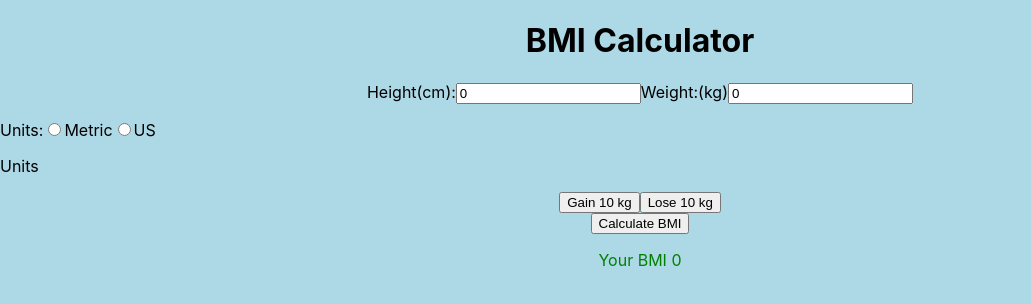
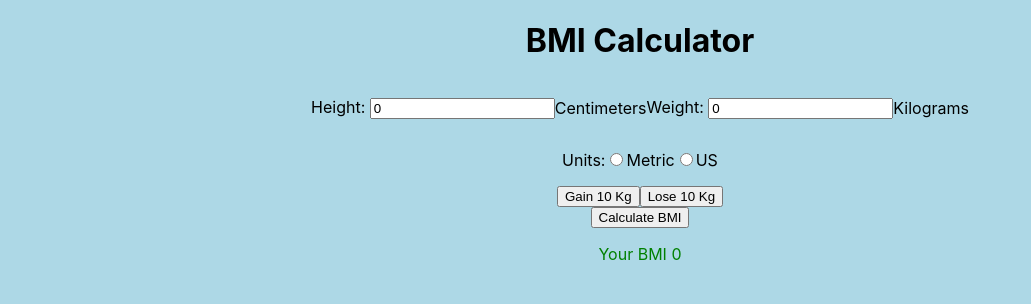
Before and after one commit to yash16chaudhary/INFO-655-Project, a React (Create React App) app: page / in a window 1280 px wide. Shown: the top 304 px of the page, without its empty margins (0-1031 px from the left). Built offline with nearby package versions, Linux system fonts and the light colour scheme.

Commit message:
Radio Buttons/Components

```diff
--- a/src/App.js
+++ b/src/App.js
@@ -1,6 +1,10 @@
 import { useState } from 'react';
 import './stylesheet.css';
 import OutputDisplay from './OutputDisplay';
+import WeightDisplay from './WeightDisplay';
+import HeightDisplay from './HeightDisplay';
+import GainWeight from './GainWeight';
+import LoseWeight from './LoseWeight';
 
 
 function App() {
@@ -13,7 +17,23 @@ function App() {
   const heightAsNumber = Number(height);
 
   //Implement in component
-  const handleClick = () => {setBmi(weightAsNumber/((heightAsNumber/100)**2));};
+  const handleClick = () => {
+    if(units==="Metric")
+    {
+    setBmi((weightAsNumber/((heightAsNumber/100)**2)).toFixed(2))
+    }
+    else
+    {
+      setBmi((weightAsNumber/((heightAsNumber)**2)*703).toFixed(2))
+    }
+
+
+
+  };
+
+  const handleClick2 = () => {setWeight(weightAsNumber + 10)};
+
+  const handleClick3 = () => {setWeight(weightAsNumber - 10)};
 
   //Organize inline+components
 
@@ -21,13 +41,13 @@ function App() {
     <div>
       <h1 style={{display: 'flex',alignItems: 'center',justifyContent: 'center'}}>BMI Calculator</h1>
       <div style={{display: 'flex',alignItems: 'center',justifyContent: 'center'}}>
-      <label>Height(cm):<input value={height} onChange={e => setHeight(e.target.value)} type="number"/>
-      </label>
-      <label>Weight:(kg)<input value={weight} onChange={e => setWeight(e.target.value)} type="number"/>
-      </label>
+      <label>Height: <input value={height} onChange={e => setHeight(e.target.value)} type="number"/></label>
+      <HeightDisplay unitvalue={units}></HeightDisplay>
+      <label>Weight: <input value={weight} onChange={e => setWeight(e.target.value)} type="number"/></label>
+      <WeightDisplay unitvalue={units}></WeightDisplay>
       </div>
 
-      <p>
+      <p style={{display: 'flex',alignItems: 'center',justifyContent: 'center'}}>
         Units:
         <label>
           <input type="radio" name="Metric" value="Metric" defaultChecked={true} onChange={e => setUnits(e.target.value)} checked={units === 'Metric'} />
@@ -46,12 +66,12 @@ function App() {
         </label>
       </p>
 
-      <p>Units {units}</p>
+
 
 
       <div style={{display: 'flex',alignItems: 'center',justifyContent: 'center'}}>
-      <button onClick={() => setWeight(weightAsNumber + 10)}>Gain 10 kg</button>
-      <button onClick={() => setWeight(weightAsNumber - 10)}>Lose 10 kg</button>
+      <GainWeight unitvalue={units} onClick={handleClick2}></GainWeight>
+      <LoseWeight unitvalue={units} onClick={handleClick3}></LoseWeight>
       </div>
 
       <div style={{display: 'flex',alignItems: 'center',justifyContent: 'center'}}>
--- /dev/null
+++ b/src/GainWeight.js
@@ -0,0 +1,17 @@
+export default function GainWeight({unitvalue, onClick})
+{
+    if(unitvalue==="US")
+    {
+    return (
+      <button onClick={onClick}>Gain 10 Lbs</button>
+    );
+    }
+    else
+    {
+        return (
+          <button onClick={onClick}>Gain 10 Kg</button>
+        );
+        }
+
+
+  }
--- /dev/null
+++ b/src/HeightDisplay.js
@@ -0,0 +1,21 @@
+export default function HeightDisplay({ unitvalue })
+{
+
+    if(unitvalue==="US")
+    {return (
+
+        <div>
+        <p style={{display: 'flex',alignItems: 'center',justifyContent: 'center'}}> Inches</p>
+        </div>
+    )
+    }
+    else
+
+    {return (
+
+        <div>
+        <p style={{display: 'flex',alignItems: 'center',justifyContent: 'center'}}> Centimeters</p>
+        </div>
+    )
+    }
+}
--- /dev/null
+++ b/src/LoseWeight.js
@@ -0,0 +1,17 @@
+export default function LoseWeight({unitvalue, onClick})
+{
+    if(unitvalue==="US")
+    {
+    return (
+      <button onClick={onClick}>Lose 10 Lbs</button>
+    );
+    }
+    else
+    {
+        return (
+          <button onClick={onClick}>Lose 10 Kg</button>
+        );
+        }
+
+
+  }
--- /dev/null
+++ b/src/WeightDisplay.js
@@ -0,0 +1,21 @@
+export default function WeightDisplay({ unitvalue })
+{
+
+    if(unitvalue==="US")
+    {return (
+
+        <div>
+        <p style={{display: 'flex',alignItems: 'center',justifyContent: 'center'}}> Pounds</p>
+        </div>
+    )
+    }
+    else
+
+    {return (
+
+        <div>
+        <p style={{display: 'flex',alignItems: 'center',justifyContent: 'center'}}> Kilograms</p>
+        </div>
+    )
+    }
+}
```
